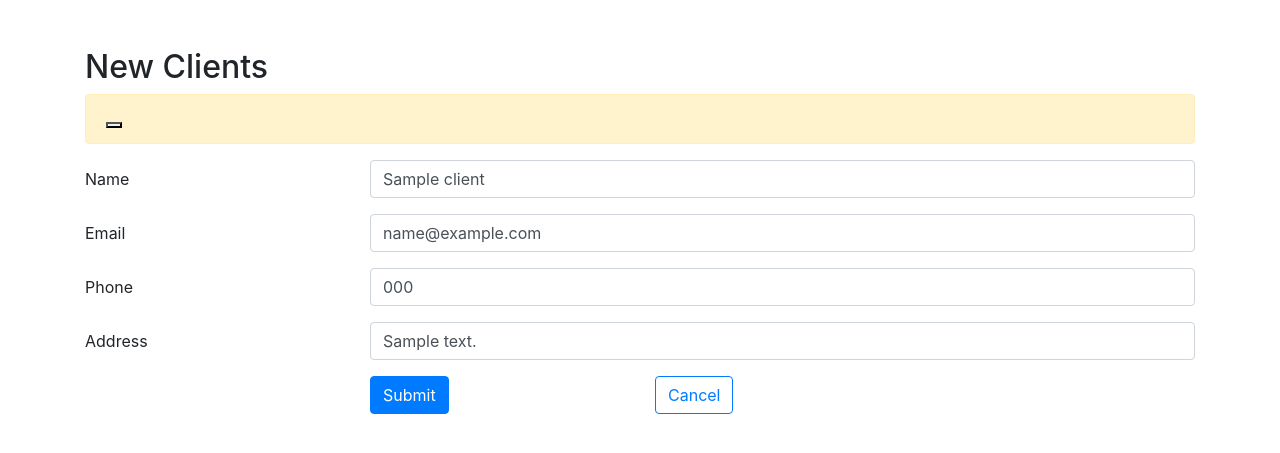
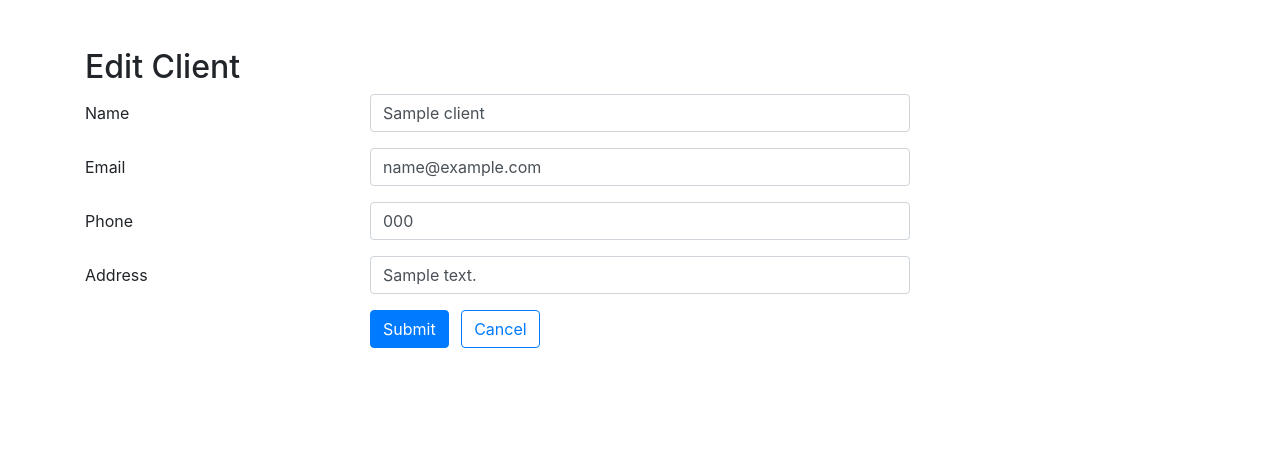
Before and after one commit to ahadrazadev/Database-Project, a PHP site: page /myshop/edit.php?id=1 in a window 1280 px wide. Shown: the top 453 px of the page. Run offline with PHP 8.4, Linux system fonts and the light colour scheme; tables that the repository leaves empty or names only in its code hold one stand-in row (values such as "Sample post").

Commit message:
edit.php

```diff
--- a/myshop/edit.php
+++ b/myshop/edit.php
@@ -14,24 +14,21 @@ $address = "";
 $errorMessage = "";
 $successMessage = "";
 
-if( $_SERVER['REQUEST_METHOD'] == 'GET')
-{
-    //GET METHOD: SHOW THE DATA OF THE CLIENTS
+if ($_SERVER['REQUEST_METHOD'] == 'GET') {
+    // GET METHOD: SHOW THE DATA OF THE CLIENTS
 
-    if( !isset($_GET["id"]))
-    {
+    if (!isset($_GET["id"])) {
         header("location: /myshop/index.php");
         exit;
     }
 
     $id = $_GET["id"];
-    //read the row of the selected clients from database table
+    // read the row of the selected clients from the database table
     $sql = "SELECT * FROM clients WHERE id=$id";
     $result = $connection->query($sql);
     $row = $result->fetch_assoc();
 
-    if(!$row)
-    {
+    if (!$row) {
         header("location: /myshop/index.php");
         exit;
     }
@@ -40,28 +37,23 @@ if( $_SERVER['REQUEST_METHOD'] == 'GET')
     $email = $row["email"];
     $phone = $row["phone"];
     $address = $row["address"];
-}
-else
-{
-    //post method: update the data of the clients
+} else {
+    // post method: update the data of the clients
     $id = $_POST["id"];
     $name = $_POST["name"];
     $email = $_POST["email"];
     $phone = $_POST["phone"];
     $address = $_POST["address"];
 
-    do
-    {
-        if( empty($name) || empty($email) || empty($phone) || empty($address))
-        {
+    do {
+        if (empty($name) || empty($email) || empty($phone) || empty($address)) {
             $errorMessage = "All the fields are required";
             break;
         }
         $sql = "UPDATE clients SET name= '$name', email = '$email', phone = '$phone', address = '$address' WHERE id = '$id'";
         $result = $connection->query($sql);
 
-        if(!$result)
-        {
+        if (!$result) {
             $errorMessage = "Invalid Query:" . $connection->error;
             break;
         }
@@ -69,91 +61,85 @@ else
         $successMessage = "Clients updated correctly";
         header("location:/myshop/index.php");
         exit;
-    } while( false);
-
+    } while (false);
 }
 ?>
+
 <!DOCTYPE html>
 <html lang="en">
 <head>
     <meta charset="UTF-8">
     <meta name="viewport" content="width=device-width, initial-scale=1.0">
-    <title>Document</title>
-    <script src="https://code.jquery.com/jquery-3.4.1.slim.min.js" integrity="sha384-J6qa4849blE2+poT4WnyKhv5vZF5SrPo0iEjwBvKU7imGFAV0wwj1yYfoRSJoZ+n" crossorigin="anonymous"></script>
-<script src="https://cdn.jsdelivr.net/npm/popper.js@1.16.0/dist/umd/popper.min.js" integrity="sha384-Q6E9RHvbIyZFJoft+2mJbHaEWldlvI9IOYy5n3zV9zzTtmI3UksdQRVvoxMfooAo" crossorigin="anonymous"></script>
-<script src="https://cdn.jsdelivr.net/npm/bootstrap@4.4.1/dist/js/bootstrap.min.js" integrity="sha384-wfSDF2E50Y2D1uUdj0O3uMBJnjuUD4Ih7YwaYd1iqfktj0Uod8GCExl3Og8ifwB6" crossorigin="anonymous"></script>
-    <link rel="stylesheet" href="https://cdn.jsdelivr.net/npm/bootstrap@4.4.1/dist/css/bootstrap.min.css" integrity="sha384-Vkoo8x4CGsO3+Hhxv8T/Q5PaXtkKtu6ug5TOeNV6gBiFeWPGFN9MuhOf23Q9Ifjh" crossorigin="anonymous">
+    <title>Edit Client</title>
+    <link rel="stylesheet" href="https://cdn.jsdelivr.net/npm/bootstrap@4.4.1/dist/css/bootstrap.min.css"
+          integrity="sha384-Vkoo8x4CGsO3+Hhxv8T/Q5PaXtkKtu6ug5TOeNV6gBiFeWPGFN9MuhOf23Q9Ifjh" crossorigin="anonymous">
 </head>
 <body>
 <div class="container my-5">
-        <h2>New Clients</h2>
+    <h2>Edit Client</h2>
 
     <?php
-    if (empty($errorMessage))
-    {
+    if (!empty($errorMessage)) {
         echo "
         <div class='alert alert-warning alert-dismissible fade show' role='alert'>
         <strong>$errorMessage</strong>
-        <button type='button' class='btn-close' data-bs-dismiss='alert' aria-label='Close'></button>
+        <button type='button' class='close' data-dismiss='alert' aria-label='Close'>
+            <span aria-hidden='true'>&times;</span>
+        </button>
         </div>
         ";
     }
     ?>
+
     <form method="post" action='/myshop/edit.php'>
-        <input type="hidden" name="id" value="<?php echo $id;?>">
-        <div class="row mb-3">
-            <label class="col-sm-3 col-form-label">Name</label>
-            <div class="col sm-6">
-                <input type="text" class="form-control" name="name" value="<?php echo $name; ?>">
+        <input type="hidden" name="id" value="<?php echo $id; ?>">
+        <div class="form-group row">
+            <label for="name" class="col-sm-3 col-form-label">Name</label>
+            <div class="col-sm-6">
+                <input type="text" class="form-control" id="name" name="name" value="<?php echo $name; ?>">
             </div>
         </div>
 
-        <div class="row mb-3">
-            <label class="col-sm-3 col-form-label">Email</label>
-            <div class="col sm-6">
-                <input type="text" class="form-control" name="email" value="<?php echo $email; ?>">
+        <div class="form-group row">
+            <label for="email" class="col-sm-3 col-form-label">Email</label>
+            <div class="col-sm-6">
+                <input type="text" class="form-control" id="email" name="email" value="<?php echo $email; ?>">
             </div>
         </div>
 
-        <div class="row mb-3">
-            <label class="col-sm-3 col-form-label">Phone</label>
-            <div class="col sm-6">
-                <input type="text" class="form-control" name="phone" value="<?php echo $phone; ?>">
+        <div class="form-group row">
+            <label for="phone" class="col-sm-3 col-form-label">Phone</label>
+            <div class="col-sm-6">
+                <input type="text" class="form-control" id="phone" name="phone" value="<?php echo $phone; ?>">
             </div>
         </div>
 
-
-        <div class="row mb-3">
-            <label class="col-sm-3 col-form-label">Address</label>
-            <div class="col sm-6">
-                <input type="text" class="form-control" name="address" value="<?php echo $address; ?>">
+        <div class="form-group row">
+            <label for="address" class="col-sm-3 col-form-label">Address</label>
+            <div class="col-sm-6">
+                <input type="text" class="form-control" id="address" name="address" value="<?php echo $address; ?>">
             </div>
         </div>
 
-
         <?php
-             if (!empty($successMessage))
-             {
+        if (!empty($successMessage)) {
             echo "
-                 <div class='row mb-3'>
-                    <div class='offset-sm-3 col-sm-6'>
             <div class='alert alert-success alert-dismissible fade show' role='alert'>
-                            <strong>$sucessMessage</strong>
-                            <button type='button' class='btn-close' data-bs-dismiss='alert' aria-label='Close'></button>
-                        </div>
-                    </div>
+                <strong>$successMessage</strong>
+                <button type='button' class='close' data-dismiss='alert' aria-label='Close'>
+                    <span aria-hidden='true'>&times;</span>
+                </button>
             </div>
             ";
         }
         ?>
-        <div class="row mb-3">
-            <div class="offset-sm-3 col-sm-3 d-grid">
+ <div class="form-group row">
+        <div class="offset-sm-3 col-sm-6">
             <button type="submit" class="btn btn-primary">Submit</button>
-            </div>
-            <div class="col sm-3 d-grid">
-                <a class="btn btn-outline-primary" href="/myshop/index.php" role="button">Cancel</a>
+            <a class="btn btn-outline-primary ml-2" href="/myshop/index.php" role="button">Cancel</a>
         </div>
     </div>
     </form>
+</div>
 </body>
 </html>
```
Lines whose indentation alone changed are shown as unchanged.
